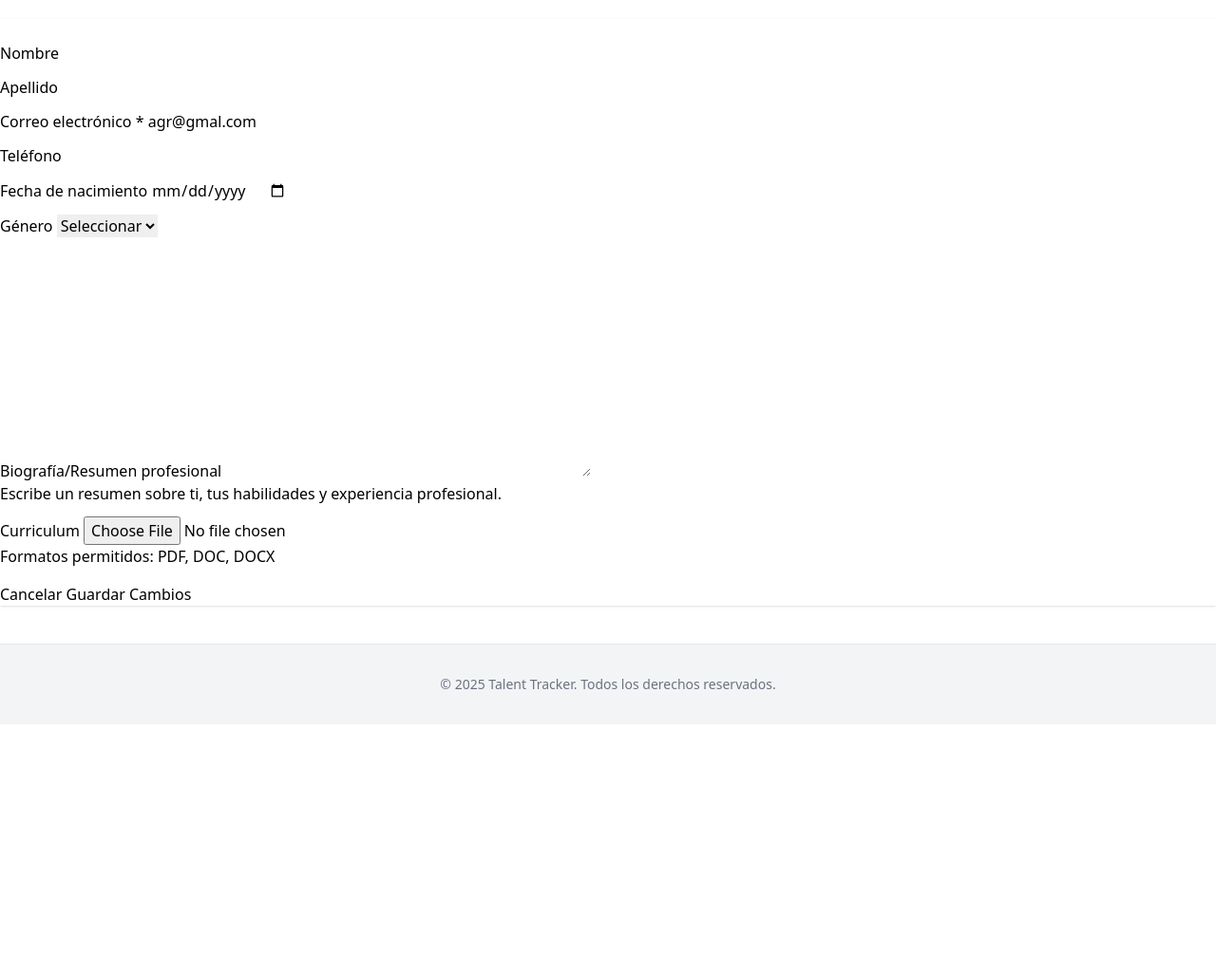
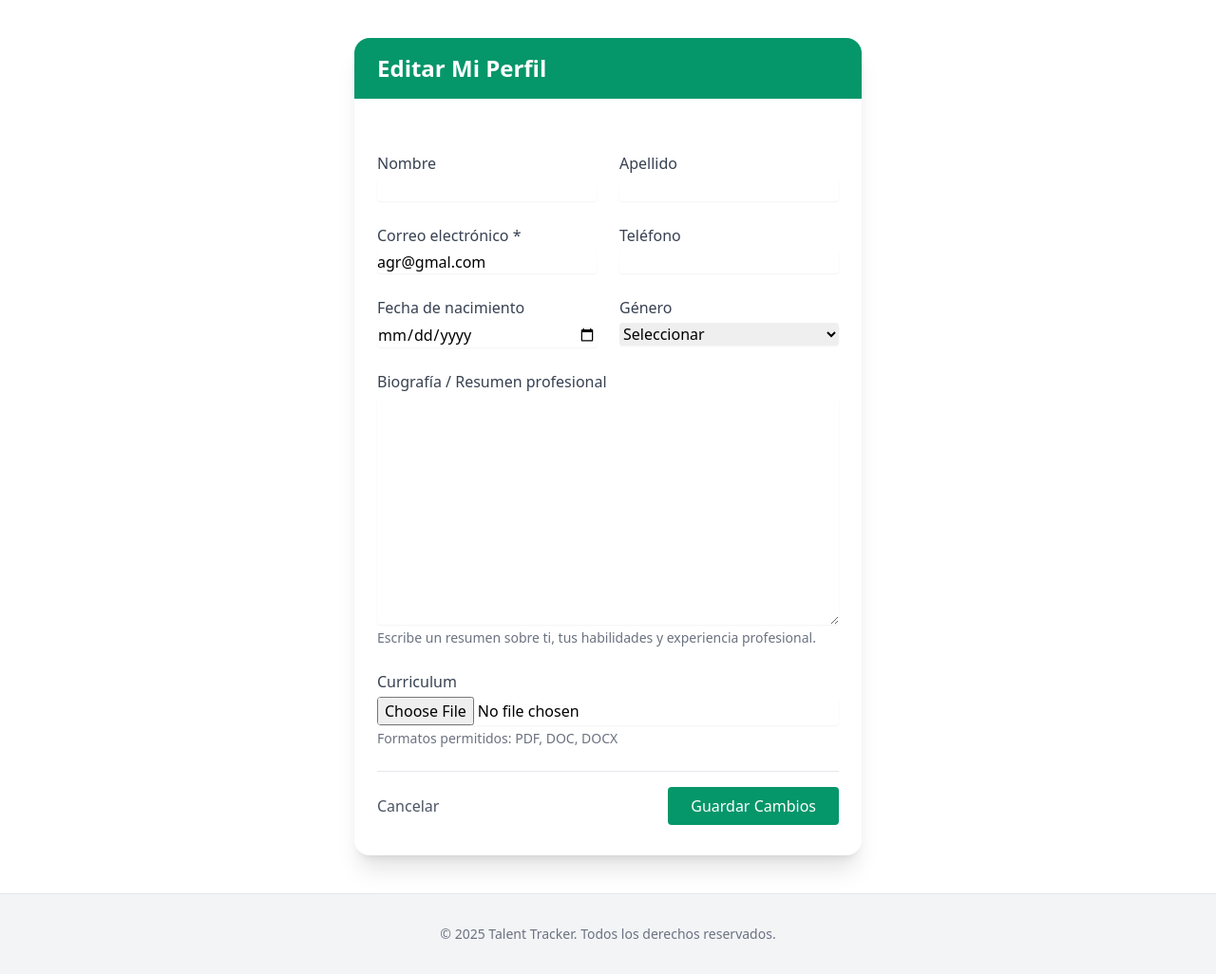
Before and after one commit to DisakHK/TalenTracker, a Django app: page /perfil/editar/ in a window 1280 px wide. Shown: the part 65-1091 px from the top of the page at 95% size. Before the commit the page ends 791 px from the top, so only its background shows below. Run offline with Django 5.2, Linux system fonts and the light colour scheme; a user stored in the database is signed in; data comes from the database, SQL or seed files in the repository; both versions use the stored data as it was after the commit; some libraries are stand-ins or nearby versions.

Commit message:
User confortable

```diff
--- a/talentracker/templates/editar_perfil_empleado.html
+++ b/talentracker/templates/editar_perfil_empleado.html
@@ -4,122 +4,111 @@
 {% block title %}Editar Perfil{% endblock %}
 
 {% block content %}
-<div class="container mt-5">
-    <div class="row">
-        <div class="col-md-10 mx-auto">
-            <div class="card shadow">
-                <div class="card-header bg-primary text-white">
-                    <h3 class="mb-0">Editar Mi Perfil</h3>
+<div class="max-w-5xl mx-auto mt-10 px-4">
+    <div class="bg-white shadow-xl rounded-2xl overflow-hidden">
+        <div class="bg-green-600 text-white px-6 py-4">
+            <h2 class="text-2xl font-semibold">Editar Mi Perfil</h2>
         </div>
-                <div class="card-body">
+
+        <div class="px-6 py-8">
             {% if messages %}
                 {% for message in messages %}
-                            <div class="alert alert-{{ message.tags }}">
+                    <div class="mb-4 p-4 rounded text-white {% if message.tags == 'success' %}bg-green-500{% elif message.tags == 'error' %}bg-red-500{% else %}bg-gray-500{% endif %}">
                         {{ message }}
                     </div>
                 {% endfor %}
             {% endif %}
 
-                    <form method="post" enctype="multipart/form-data">
+            <form method="post" enctype="multipart/form-data" class="space-y-6">
                 {% csrf_token %}
-
-                        <div class="row">
-                            <div class="col-md-6 mb-3">
-                                <label for="{{ form.first_name.id_for_label }}" class="form-label">Nombre</label>
-                                {{ form.first_name|addclass:"form-control" }}
+                <div class="grid md:grid-cols-2 gap-6">
+                    <!-- Nombre -->
+                    <div>
+                        <label for="{{ form.first_name.id_for_label }}" class="block font-medium text-gray-700">Nombre</label>
+                        {{ form.first_name|addclass:"mt-1 block w-full rounded border-gray-300 shadow-sm focus:border-green-500 focus:ring-green-500" }}
                         {% if form.first_name.errors %}
-                                    <div class="text-danger">
-                                        {{ form.first_name.errors }}
-                                    </div>
+                            <p class="text-red-500 text-sm mt-1">{{ form.first_name.errors }}</p>
                         {% endif %}
                     </div>
 
-                            <div class="col-md-6 mb-3">
-                                <label for="{{ form.last_name.id_for_label }}" class="form-label">Apellido</label>
-                                {{ form.last_name|addclass:"form-control" }}
+                    <!-- Apellido -->
+                    <div>
+                        <label for="{{ form.last_name.id_for_label }}" class="block font-medium text-gray-700">Apellido</label>
+                        {{ form.last_name|addclass:"mt-1 block w-full rounded border-gray-300 shadow-sm focus:border-green-500 focus:ring-green-500" }}
                         {% if form.last_name.errors %}
-                                    <div class="text-danger">
-                                        {{ form.last_name.errors }}
-                                    </div>
+                            <p class="text-red-500 text-sm mt-1">{{ form.last_name.errors }}</p>
                         {% endif %}
                     </div>
 
-                            <div class="col-md-6 mb-3">
-                                <label for="{{ form.email.id_for_label }}" class="form-label">Correo electrónico *</label>
-                                {{ form.email|addclass:"form-control" }}
+                    <!-- Email -->
+                    <div>
+                        <label for="{{ form.email.id_for_label }}" class="block font-medium text-gray-700">Correo electrónico *</label>
+                        {{ form.email|addclass:"mt-1 block w-full rounded border-gray-300 shadow-sm focus:border-green-500 focus:ring-green-500" }}
                         {% if form.email.errors %}
-                                    <div class="text-danger">
-                                        {{ form.email.errors }}
-                                    </div>
+                            <p class="text-red-500 text-sm mt-1">{{ form.email.errors }}</p>
                         {% endif %}
                     </div>
 
-                            <div class="col-md-6 mb-3">
-                                <label for="{{ form.telefono.id_for_label }}" class="form-label">Teléfono</label>
-                                {{ form.telefono|addclass:"form-control" }}
+                    <!-- Teléfono -->
+                    <div>
+                        <label for="{{ form.telefono.id_for_label }}" class="block font-medium text-gray-700">Teléfono</label>
+                        {{ form.telefono|addclass:"mt-1 block w-full rounded border-gray-300 shadow-sm focus:border-green-500 focus:ring-green-500" }}
                         {% if form.telefono.errors %}
-                                    <div class="text-danger">
-                                        {{ form.telefono.errors }}
-                                    </div>
+                            <p class="text-red-500 text-sm mt-1">{{ form.telefono.errors }}</p>
                         {% endif %}
                     </div>
 
-                            <div class="col-md-6 mb-3">
-                                <label for="{{ form.fecha_nacimiento.id_for_label }}" class="form-label">Fecha de nacimiento</label>
-                                {{ form.fecha_nacimiento|addclass:"form-control" }}
+                    <!-- Fecha de nacimiento -->
+                    <div>
+                        <label for="{{ form.fecha_nacimiento.id_for_label }}" class="block font-medium text-gray-700">Fecha de nacimiento</label>
+                        {{ form.fecha_nacimiento|addclass:"mt-1 block w-full rounded border-gray-300 shadow-sm focus:border-green-500 focus:ring-green-500" }}
                         {% if form.fecha_nacimiento.errors %}
-                                    <div class="text-danger">
-                                        {{ form.fecha_nacimiento.errors }}
-                                    </div>
+                            <p class="text-red-500 text-sm mt-1">{{ form.fecha_nacimiento.errors }}</p>
                         {% endif %}
                     </div>
 
-                            <div class="col-md-6 mb-3">
-                                <label for="{{ form.genero.id_for_label }}" class="form-label">Género</label>
-                                {{ form.genero|addclass:"form-select" }}
+                    <!-- Género -->
+                    <div>
+                        <label for="{{ form.genero.id_for_label }}" class="block font-medium text-gray-700">Género</label>
+                        {{ form.genero|addclass:"mt-1 block w-full rounded border-gray-300 shadow-sm focus:border-green-500 focus:ring-green-500" }}
                         {% if form.genero.errors %}
-                                    <div class="text-danger">
-                                        {{ form.genero.errors }}
-                                    </div>
+                            <p class="text-red-500 text-sm mt-1">{{ form.genero.errors }}</p>
                         {% endif %}
-                            </div>
-
-                            <div class="col-md-12 mb-3">
-                                <label for="{{ form.biografia.id_for_label }}" class="form-label">Biografía/Resumen profesional</label>
-                                {{ form.biografia|addclass:"form-control" }}
-                                {% if form.biografia.errors %}
-                                    <div class="text-danger">
-                                        {{ form.biografia.errors }}
-                                    </div>
-                                {% endif %}
-                                <div class="form-text">Escribe un resumen sobre ti, tus habilidades y experiencia profesional.</div>
-                            </div>
-
-                            <div class="col-md-12 mb-3">
-                                <label for="{{ form.curriculum.id_for_label }}" class="form-label">Curriculum</label>
-                                {% if user.curriculum %}
-                                    <div class="mb-2">
-                                        <a href="{{ user.curriculum.url }}" target="_blank" class="btn btn-sm btn-outline-secondary">Ver curriculum actual</a>
-                                    </div>
-                                {% endif %}
-                                {{ form.curriculum|addclass:"form-control" }}
-                                {% if form.curriculum.errors %}
-                                    <div class="text-danger">
-                                        {{ form.curriculum.errors }}
-                                    </div>
-                                {% endif %}
-                                <div class="form-text">Formatos permitidos: PDF, DOC, DOCX</div>
                     </div>
                 </div>
 
-                        <div class="d-flex justify-content-between mt-4">
-                            <a href="{% url 'ver_perfil_empleado' %}" class="btn btn-secondary">Cancelar</a>
-                            <button type="submit" class="btn btn-primary">Guardar Cambios</button>
+                <!-- Biografía -->
+                <div>
+                    <label for="{{ form.biografia.id_for_label }}" class="block font-medium text-gray-700">Biografía / Resumen profesional</label>
+                    {{ form.biografia|addclass:"mt-1 block w-full rounded border-gray-300 shadow-sm focus:border-green-500 focus:ring-green-500" }}
+                    {% if form.biografia.errors %}
+                        <p class="text-red-500 text-sm mt-1">{{ form.biografia.errors }}</p>
+                    {% endif %}
+                    <p class="text-sm text-gray-500 mt-1">Escribe un resumen sobre ti, tus habilidades y experiencia profesional.</p>
+                </div>
+
+                <!-- Curriculum -->
+                <div>
+                    <label for="{{ form.curriculum.id_for_label }}" class="block font-medium text-gray-700">Curriculum</label>
+                    {% if user.curriculum %}
+                        <a href="{{ user.curriculum.url }}" target="_blank" class="inline-block mb-2 text-green-700 hover:underline">Ver curriculum actual</a>
+                    {% endif %}
+                    {{ form.curriculum|addclass:"mt-1 block w-full rounded border-gray-300 shadow-sm focus:border-green-500 focus:ring-green-500" }}
+                    {% if form.curriculum.errors %}
+                        <p class="text-red-500 text-sm mt-1">{{ form.curriculum.errors }}</p>
+                    {% endif %}
+                    <p class="text-sm text-gray-500 mt-1">Formatos permitidos: PDF, DOC, DOCX</p>
+                </div>
+
+                <!-- Botones -->
+                <div class="flex justify-between items-center pt-4 border-t">
+                    <a href="{% url 'ver_perfil_empleado' %}" class="text-gray-600 hover:text-gray-800">Cancelar</a>
+                    <button type="submit" class="bg-green-600 hover:bg-green-700 text-white px-6 py-2 rounded transition">
+                        Guardar Cambios
+                    </button>
                 </div>
             </form>
         </div>
     </div>
 </div>
-    </div>
-</div>
 {% endblock %}
```
Also changed, not shown: talentracker/templates/perfil_empleado.html (+60 -53 lines), README.md, db.sqlite3. Lines whose indentation alone changed are shown as unchanged.
